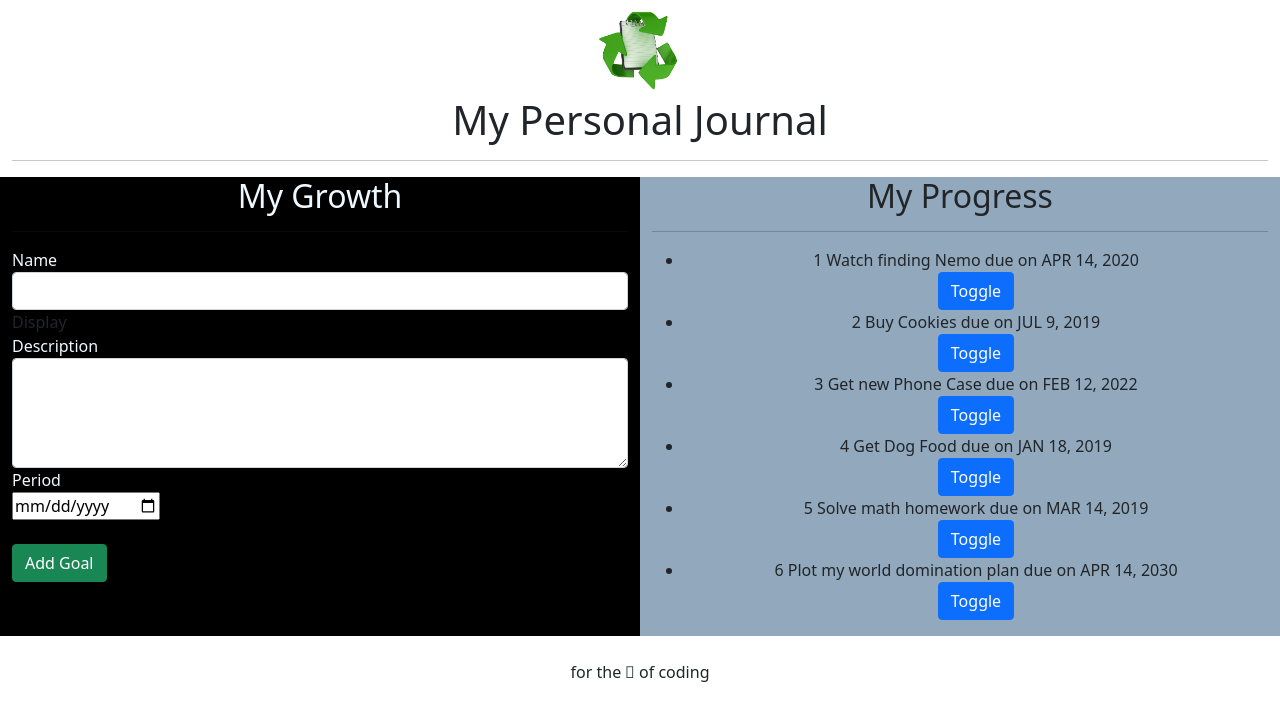
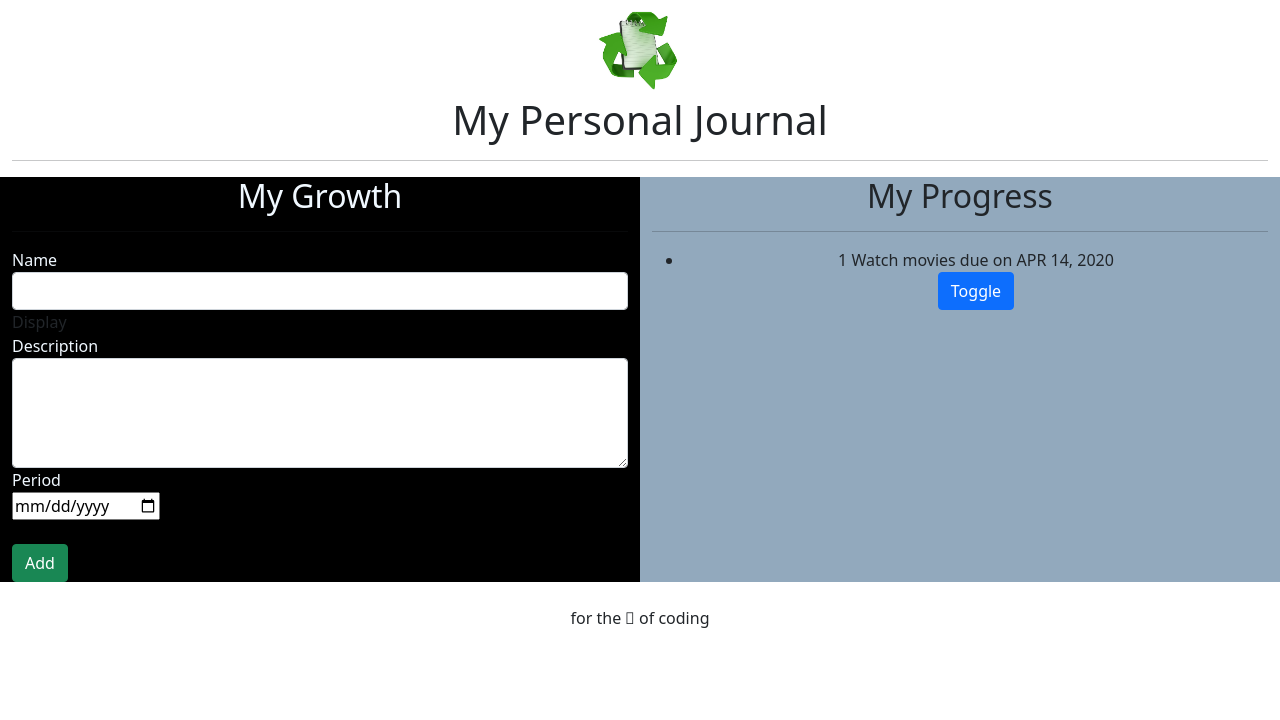
Before and after one commit to Joseph-Wairimu/diary, an Angular app: page / in a window 1280 px wide. Shown: the top 720 px of the page. Built offline with nearby package versions, Linux system fonts and the light colour scheme.

Commit message:
styling diary

```diff
--- a/src/app/diary-form/diary-form.component.html
+++ b/src/app/diary-form/diary-form.component.html
@@ -2,7 +2,7 @@
 <div class="container">
     <h2 class="text-center" style="color: aliceblue;">My Growth</h2>
     <hr>
-    <form>
+    <form (ngSubmit)='submitGoal()' #goalForm='ngForm'>
         <div class="form-group">
 
             <label for="name" style="color: aliceblue;">Name</label>
@@ -22,12 +22,12 @@
         </div>
         <div class="form-group">
             <label for="complete" style="color: aliceblue;">Period</label><br>
-            <input type='date' id="complete" required [(ngModel)]="newDiary.completeDate" name="completeDate" #completeDate="ngModel" >
+            <input type='date' id="complete" required [(ngModel)]="newDiary.completeDate" name="completeDate" #completeDate="ngModel" required >
             <div [hidden]="completeDate.valid || completeDate.pristine" class="alert alert-danger">
                 <p>Date is required</p>
               </div>
         </div><br>
-        <button type="submit" class="btn btn-success " >Add Goal</button>
+        <button type="submit" class="btn btn-success " >Add </button>
     </form>
   </div>
 </div>
--- a/src/app/diary-form/diary-form.component.ts
+++ b/src/app/diary-form/diary-form.component.ts
@@ -1,4 +1,4 @@
-import { Component, OnInit } from '@angular/core';
+import { Component, OnInit,EventEmitter,Output } from '@angular/core';
 import { Diary } from '../diary';
 @Component({
   selector: 'app-diary-form',
@@ -9,6 +9,11 @@ export class DiaryFormComponent implements OnInit {
 
   newDiary = new Diary(0,"","",new Date());
 
+  @Output() addDiary = new EventEmitter<Diary>();
+
+  submitGoal(){
+this.addDiary.emit(this.newDiary);
+  }
   constructor() { }
 
   ngOnInit(): void {
--- a/src/app/home/home.component.html
+++ b/src/app/home/home.component.html
@@ -11,11 +11,13 @@
 
             <div class="col-md-6" style="background-color:black;">
 
-                <app-diary-form></app-diary-form>
+                    <app-diary-form (addDiary)="addNewDiary($event)"></app-diary-form>
+
             </div>
             <div  class="col-md-6" style="text-align: center; background-color: #92A9BD;">
                 <h2>My Progress</h2>
                 <hr>
+
                 <ul>
                     <li *ngFor='let diary of diarys let i = index'>
                         {{diary.id}}   {{diary.name}} due on {{diary.completeDate|date|uppercase}}<br>
--- a/src/app/home/home.component.ts
+++ b/src/app/home/home.component.ts
@@ -7,12 +7,8 @@ import { Diary } from '../diary';
 })
 export class HomeComponent implements OnInit {
   diarys:Diary[] =[
-    new Diary(1, 'Watch finding Nemo', 'Find an online version and watch merlin find his son',new Date(2020,3,14)),
-    new Diary(2,'Buy Cookies','I have to buy cookies for the parrot',new Date(2019,6,9)),
-    new Diary(3,'Get new Phone Case','Diana has her birthday coming up soon',new Date(2022,1,12)),
-    new Diary(4,'Get Dog Food','Pupper likes expensive snacks',new Date(2019,0,18)),
-    new Diary(5,'Solve math homework','Damn Math',new Date(2019,2,14)),
-    new Diary(6,'Plot my world domination plan','Cause I am an evil overlord',new Date(2030,3,14)),
+    new Diary(1, 'Watch movies', 'Stream the Originals series',new Date(2020,3,14)),
+
   ];
 
 Hide(index:any){
@@ -28,6 +24,12 @@ Hide(index:any){
       }
     }
   }
+  addNewDiary(diary:any){
+    let goalLength = this.diarys.length;
+    diary.id = goalLength+1;
+    diary.completeDate = new Date(diary.completeDate)
+    this.diarys.push(diary)
+  }
   constructor() { }
 
   ngOnInit(): void {
```
